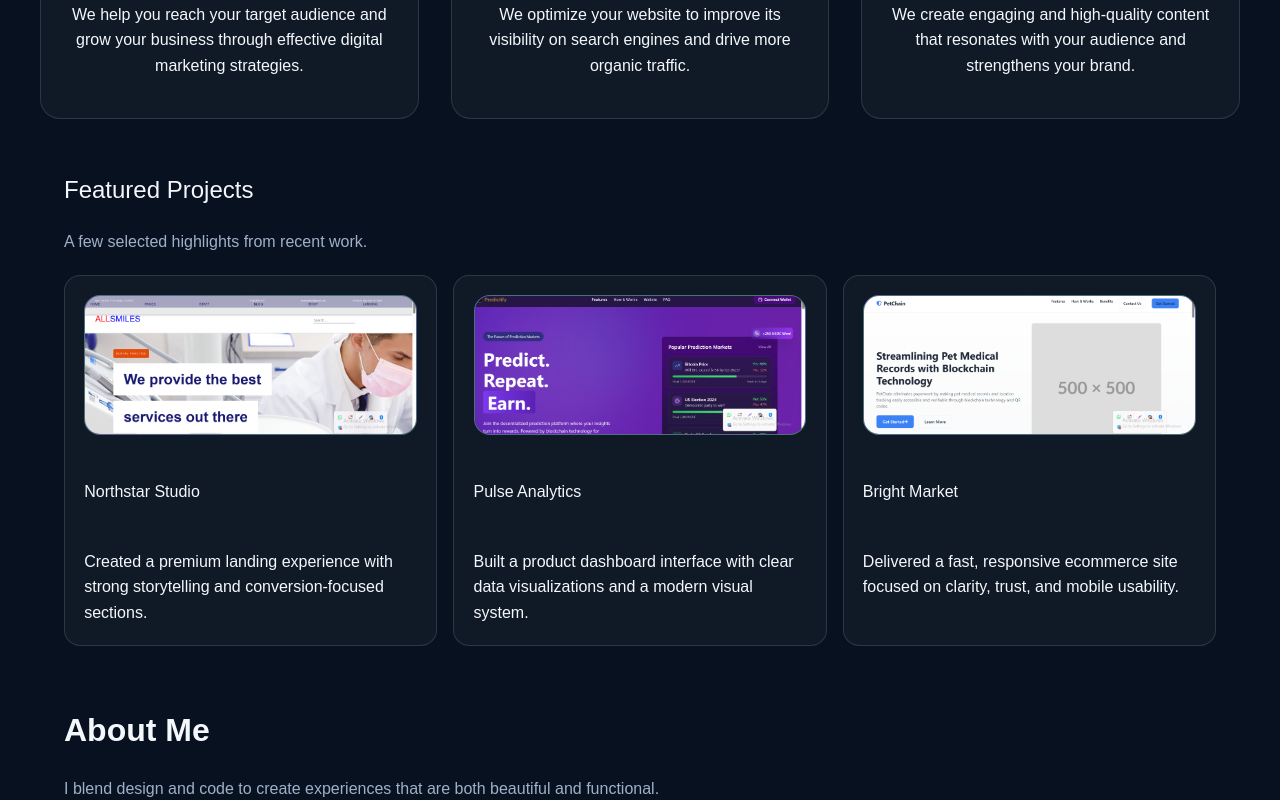
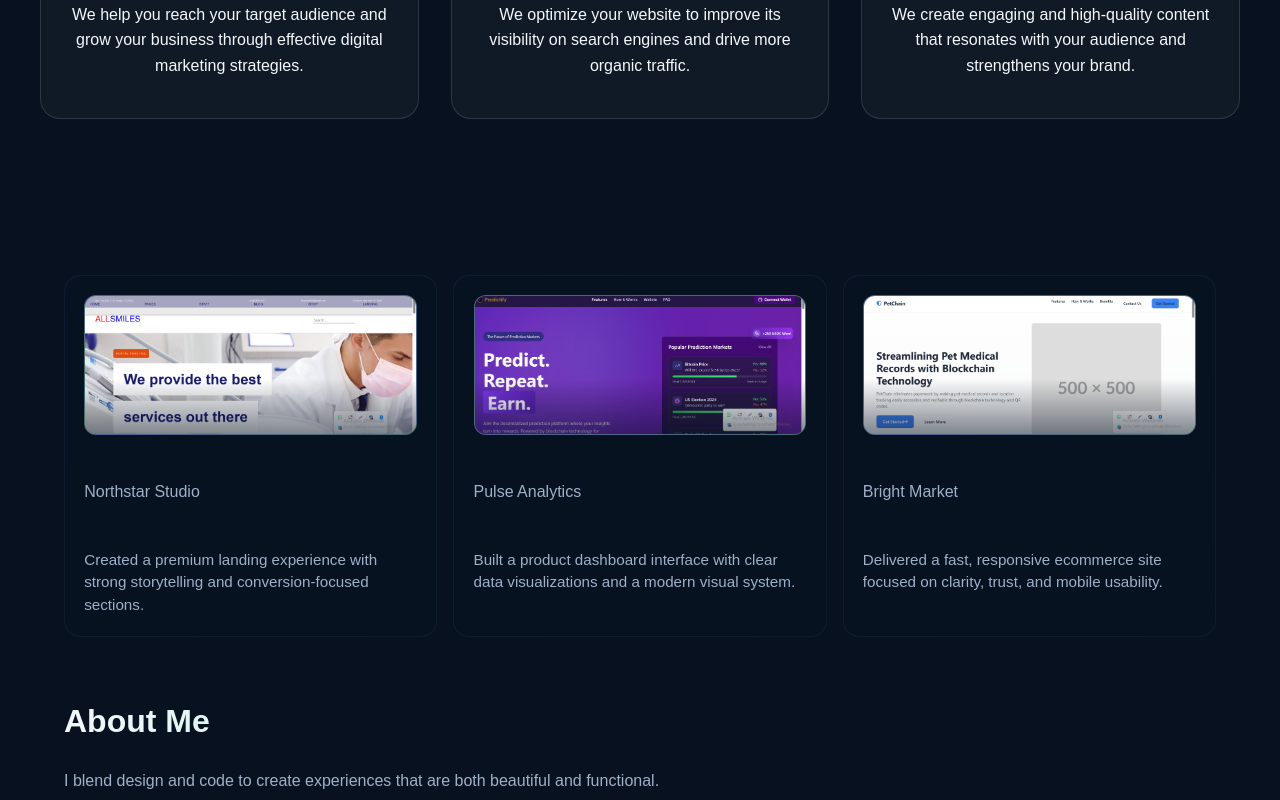
Before and after one commit to Lekan101/landingPage, a Next.js app: page / in a window 1280 px wide. Shown: the part 1080-1880 px from the top of the page. Built offline with nearby package versions, Linux system fonts and the light colour scheme.

Commit message:
add scroll animations and professional styling to portfolio section

```diff
--- a/app/page.module.css
+++ b/app/page.module.css
@@ -249,14 +249,74 @@ html {
 }
 
 /* Portfolio */
-.container {
+.projectSection {
     padding: 2rem 2rem 3rem;
     margin: 0 2rem;
+    overflow: hidden;
+}
+
+/* Animations */
+@keyframes fadeInUp {
+    from { opacity: 0; transform: translateY(30px); }
+    to   { opacity: 1; transform: translateY(0); }
+}
+
+@keyframes fadeInScale {
+    from { opacity: 0; transform: scale(0.92); }
+    to   { opacity: 1; transform: scale(1); }
+}
+
+.animateTitle,
+.animateText {
+    opacity: 0;
+    transform: translateY(20px);
+    transition: opacity .6s ease, transform .6s ease;
+}
+
+.animateTitle.visible,
+.animateText.visible {
+    opacity: 1;
+    transform: translateY(0);
+}
+
+.projectLink {
+    all: unset;
+    cursor: pointer;
+    display: block;
+    border-radius: 16px;
+    background: linear-gradient(135deg, rgba(124, 147, 255, 0.08), rgba(110, 231, 183, 0.06));
+    padding: 1px;
+    opacity: 0;
+    transform: translateY(30px);
+    transition: opacity .5s ease, transform .5s ease, box-shadow .4s ease;
+}
+
+.projectLink.visible {
+    opacity: 1;
+    transform: translateY(0);
+}
+
+.projectLink:nth-child(1) { transition-delay: 0s; }
+.projectLink:nth-child(2) { transition-delay: .1s; }
+.projectLink:nth-child(3) { transition-delay: .2s; }
+
+.projectLink:hover {
+    transform: translateY(-6px) scale(1.02);
+    box-shadow: 0 12px 40px rgba(124, 147, 255, 0.15), 0 0 60px rgba(110, 231, 183, 0.06);
+}
+
+.projectLink.visible:hover {
+    transform: translateY(-6px) scale(1.02);
 }
 
 .sectionTitle {
     font-size: 1.5rem;
+    font-weight: 700;
     margin-bottom: 1.25rem;
+    background: linear-gradient(135deg, var(--secondary-color), var(--accent-2));
+    -webkit-background-clip: text;
+    -webkit-text-fill-color: transparent;
+    background-clip: text;
 }
 
 .sectionCopy {
@@ -275,24 +335,56 @@ html {
     flex-direction: column;
     gap: 2.75rem;
     min-height: 100%;
-    background: rgba(255, 255, 255, 0.04);
-    border: 1px solid var(--border);
+    background: rgba(7, 17, 31, 0.85);
+    border-radius: 16px;
     padding: 1.2rem;
-    border-radius: 16px;
+    backdrop-filter: blur(4px);
+    transition: background .3s ease;
 }
 
-.cardProject:hover {
-    transform: translateY(-5px) scale(1.03);
+.projectLink:hover .cardProject {
+    background: rgba(12, 24, 42, 0.9);
+}
+
+.projectLink:hover .cardProject h3 {
+    color: var(--secondary-color);
+}
+
+.cardProject h3 {
+    color: var(--danger-color);
+    transition: color .3s ease;
+}
+
+.cardProject p {
+    color: var(--danger-color);
+    font-size: 0.95rem;
+    line-height: 1.5;
 }
 
 .thumb {
     position: relative;
     width: 100%;
     height: 140px;
-    border-radius: 16px;
+    border-radius: 12px;
     overflow: hidden;
     background: linear-gradient(135deg, rgba(124, 147, 255, 0.45), rgba(110, 231, 183, 0.35));
     border: 1px solid var(--border);
+}
+
+.thumb img {
+    transition: transform .5s cubic-bezier(.22,1,.36,1);
+}
+
+.projectLink:hover .thumb img {
+    transform: scale(1.08);
+}
+
+.thumbOverlay {
+    position: absolute;
+    inset: 0;
+    z-index: 1;
+    background: linear-gradient(180deg, transparent 60%, rgba(7, 17, 31, 0.5));
+    pointer-events: none;
 }
 
 .gridAboutGrid {
--- a/app/page.tsx
+++ b/app/page.tsx
@@ -2,11 +2,36 @@
 
 import Image from "next/image";
 import styles from "./page.module.css"
-import { useState } from "react";
+import { useState, useRef, useEffect } from "react";
 import { FaGithub, FaLinkedin, FaEnvelope } from "react-icons/fa";
 
 export default function Home() {
   const [menuOpen, setMenuOpen] = useState(false);
+  const sectionRef = useRef<HTMLElement>(null);
+  const cardRefs = useRef<(HTMLAnchorElement | null)[]>([]);
+
+  useEffect(() => {
+    const observer = new IntersectionObserver(
+      (entries) => {
+        entries.forEach((entry) => {
+          if (entry.isIntersecting) {
+            entry.target.classList.add(styles.visible);
+          }
+        });
+      },
+      { threshold: 0.15 }
+    );
+
+    if (sectionRef.current) {
+      observer.observe(sectionRef.current);
+    }
+
+    cardRefs.current.forEach((card) => {
+      if (card) observer.observe(card);
+    });
+
+    return () => observer.disconnect();
+  }, []);
 
   return (
     <div className={styles.main}>
@@ -173,9 +198,9 @@ export default function Home() {
         </div>
       </aside>
       {/* portfolio */}
-      <section id="project" className={styles.container}>
-        <h2 className={styles.sectionTitle}>Featured Projects</h2>
-        <p className={styles.sectionCopy}>
+      <section id="project" className={`${styles.container} ${styles.projectSection}`} ref={sectionRef}>
+        <h2 className={`${styles.sectionTitle} ${styles.animateTitle}`}>Featured Projects</h2>
+        <p className={`${styles.sectionCopy} ${styles.animateText}`}>
           A few selected highlights from recent work.
         </p>
         <div className={styles.gridProjectsGrid}>
@@ -184,9 +209,11 @@ export default function Home() {
             target="_blank"
             rel="noopener noreferrer"
             className={styles.projectLink}
+            ref={(el) => { cardRefs.current[0] = el; }}
           >
             <article className={styles.cardProject}>
               <div className={styles.thumb}>
+              <div className={styles.thumbOverlay} />
               <Image
               src="/image.png"
               alt="Northstar Studio thumbnail"
@@ -208,9 +235,11 @@ export default function Home() {
             target="_blank"
             rel="noopener noreferrer"
             className={styles.projectLink}
+            ref={(el) => { cardRefs.current[1] = el; }}
           >
             <article className={styles.cardProject}>
               <div className={styles.thumb}>
+                <div className={styles.thumbOverlay} />
                 <Image
                   src="/Screenshot_1.png"
                   alt="Pulse Analytics thumbnail"
@@ -232,9 +261,11 @@ export default function Home() {
             target="_blank"
             rel="noopener noreferrer"
             className={styles.projectLink}
+            ref={(el) => { cardRefs.current[2] = el; }}
           >
             <article className={styles.cardProject}>
               <div className={styles.thumb}>
+                <div className={styles.thumbOverlay} />
                 <Image
                   src="/Screenshot_2.png"
                   alt="Bright Market thumbnail"
```
